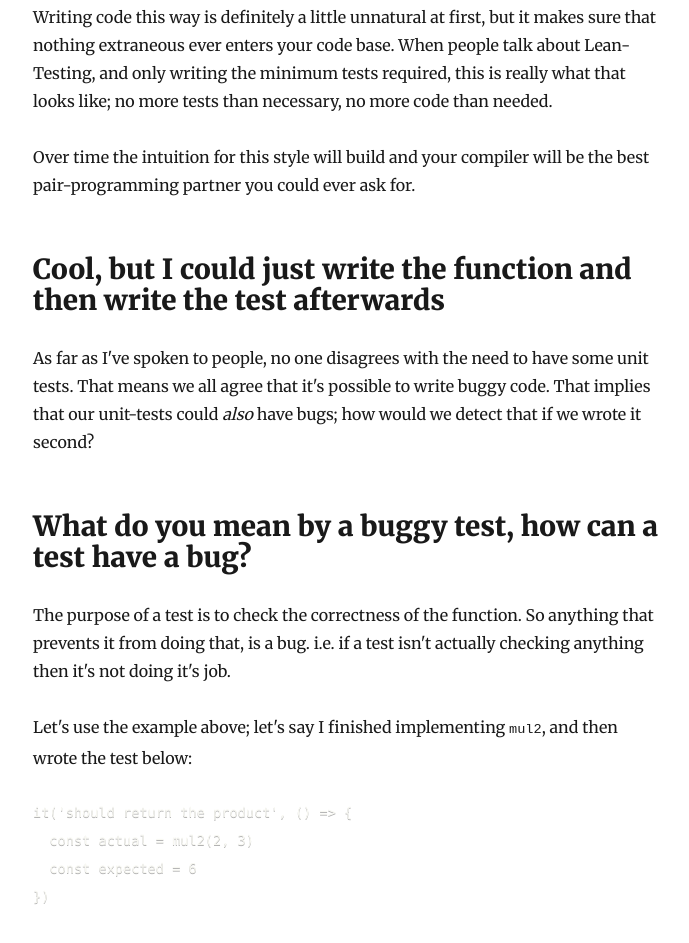
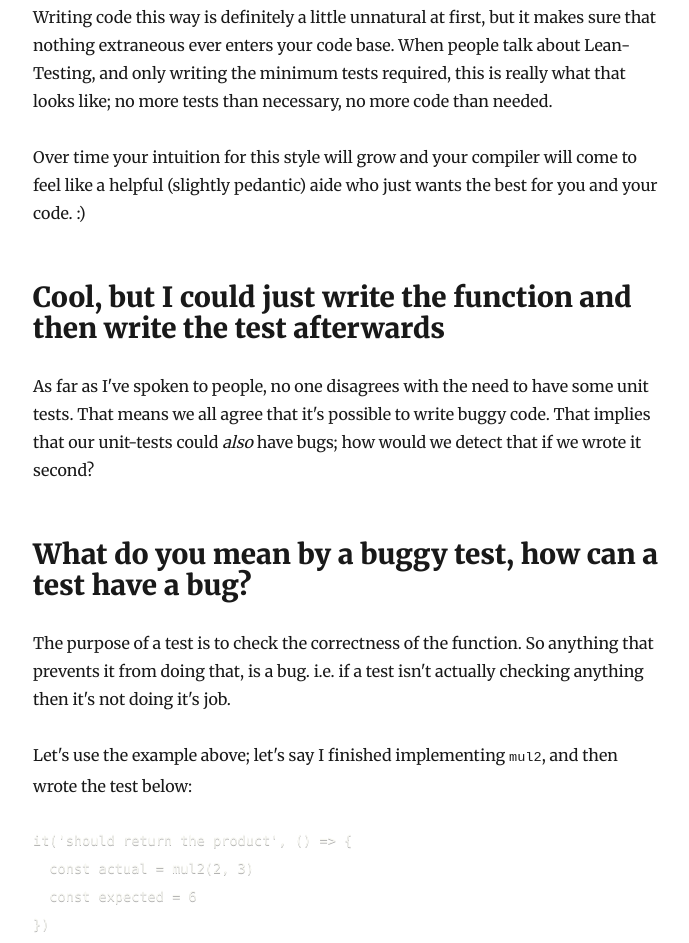
Before and after one commit to jLouzado/patchcording.com, a Gatsby site: page /2019-10-3-tdd-gimmick/ in a window 1280 px wide. Shown: the part 4142-5085 px from the top of the page, without its empty margins (292-981 px from the left). Built offline with nearby package versions, Linux system fonts and the light colour scheme; Gatsby itself is replaced by a stand-in of ours; some packages are replaced by stand-ins of ours; code samples lack their colours.

Commit message:
fix(tdd): Remove implication that TDD replaces pairing
fix: pull/11#discussion_r332625852

```diff
--- a/content/blog/2019-10-3-tdd-gimmick/index.md
+++ b/content/blog/2019-10-3-tdd-gimmick/index.md
@@ -115,7 +115,7 @@ With that your test will pass, and you can start with the next test!
 
 Writing code this way is definitely a little unnatural at first, but it makes sure that nothing extraneous ever enters your code base. When people talk about Lean-Testing, and only writing the minimum tests required, this is really what that looks like; no more tests than necessary, no more code than needed.
 
-Over time the intuition for this style will build and your compiler will be the best pair-programming partner you could ever ask for.
+Over time your intuition for this style will grow and your compiler will come to feel like a helpful (slightly pedantic) aide who just wants the best for you and your code. :)
 
 ## Cool, but I could just write the function and then write the test afterwards
 
```
